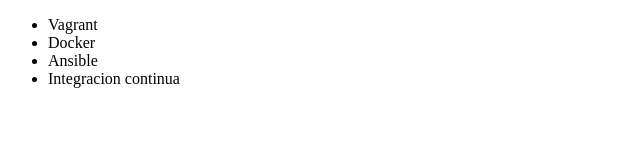
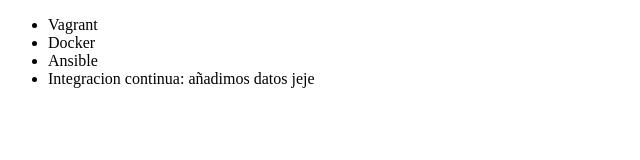
Before and after one commit to MumiChan/aluraTP, a plain HTML site: page index.html in a window 1280 px wide. Shown: the whole page, without its empty margins (0-640 px from the left). Drawn offline with Linux system fonts and the light colour scheme.

Commit message:
generando cambios en el algoritmo

```diff
--- a/index.html
+++ b/index.html
@@ -9,7 +9,7 @@
          <li> Vagrant </li>
          <li> Docker </li>
          <li> Ansible </li>
-         <li> Integracion continua </li>
+         <li> Integracion continua: añadimos datos jeje </li>
      </ul>
 </body>
 </html>
```
